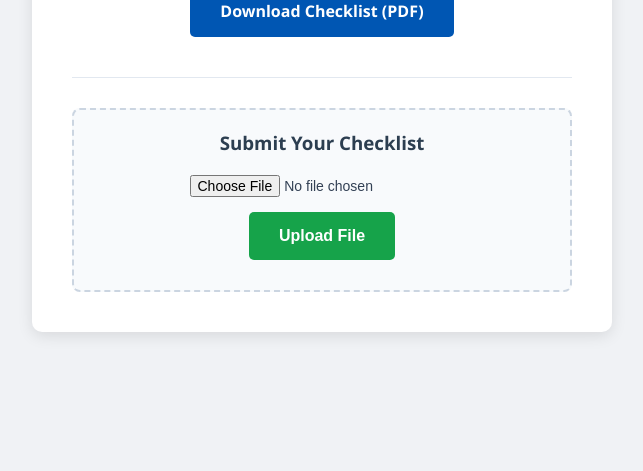
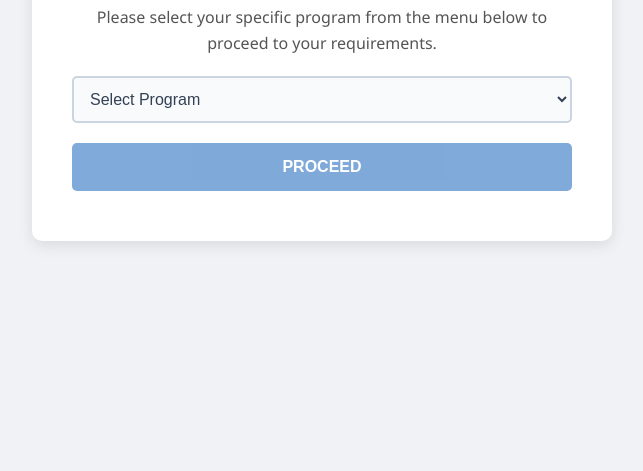
Before and after one commit to slmc-hr-hca-sat-ejmu/Competency_Checklist, a plain HTML site: page index.html in a window 1280 px wide. Shown: the part 329-800 px from the top of the page, without its empty margins (318-961 px from the left). Drawn offline with Linux system fonts and the light colour scheme.

Commit message:
Update index.html

```diff
--- a/index.html
+++ b/index.html
@@ -3,7 +3,7 @@
 <head>
     <meta charset="UTF-8">
     <meta name="viewport" content="width=device-width, initial-scale=1.0">
-    <title>Competency Checklist Download</title>
+    <title>Competency Checklist Portal</title>
     <style>
         /* This section styles the page to make it look professional */
         body {
@@ -34,7 +34,25 @@
             line-height: 1.6;
             font-size: 16px;
         }
-        .download-btn, .upload-btn {
+
+        /* New Dropdown Styles */
+        .form-select {
+            width: 100%;
+            padding: 12px;
+            border: 2px solid #cbd5e1;
+            border-radius: 5px;
+            font-size: 16px;
+            margin-bottom: 20px;
+            color: #334155;
+            background-color: #f8fafc;
+            cursor: pointer;
+        }
+        .form-select:focus {
+            outline: none;
+            border-color: #0056b3;
+        }
+
+        .action-btn {
             background-color: #0056b3;
             color: #ffffff;
             padding: 15px 30px;
@@ -47,9 +65,15 @@
             display: inline-block;
             cursor: pointer;
             margin-bottom: 10px;
+            width: 100%;
+            box-sizing: border-box;
         }
-        .download-btn:hover, .upload-btn:hover {
+        .action-btn:hover:not(:disabled) {
             background-color: #004494;
+        }
+        .action-btn:disabled {
+            opacity: 0.5;
+            cursor: not-allowed;
         }
 
         hr {
@@ -69,15 +93,35 @@
             font-size: 14px;
             color: #334155;
         }
+
+        /* Hide step 2 initially */
+        #step2 {
+            display: none;
+        }
     </style>
 </head>
 <body>
 
-    <div class="container">
-        <h1>Acute Care Training</h1>
+    <div class="container" id="step1">
+        <h1>Competency Checklist</h1>
+        <p>Please select your specific program from the menu below to proceed to your requirements.</p>
+
+        <select id="programSelect" class="form-select">
+            <option value="" disabled selected>Select Program</option>
+            <option value="Acute Care">Acute Care</option>
+            <option value="Ambulatory Care">Ambulatory Care</option>
+            <option value="Emergency Care">Emergency Care</option>
+            <option value="Surgical Care">Surgical Care</option>
+        </select>
+
+        <button id="proceedBtn" class="action-btn" disabled>PROCEED</button>
+    </div>
+
+    <div class="container" id="step2">
+        <h1 id="programHeader">Program Training</h1>
         <p>Please download your Competency Checklist below. Once filled out, rename the file with your actual surname and upload it here.</p>
 
-        <a href="SURNAME_Competency_Checklist_for_Acute_Care.pdf" class="download-btn" download>
+        <a href="#" id="downloadLink" class="action-btn" download>
             Download Checklist (PDF)
         </a>
 
@@ -88,13 +132,46 @@
             <form id="uploadForm">
                 <input type="file" id="fileUpload" accept="application/pdf" required>
                 <br>
-                <button type="submit" class="upload-btn" id="submitBtn" style="background-color: #16a34a;">Upload File</button>
+                <button type="submit" class="action-btn" id="submitBtn" style="background-color: #16a34a;">Upload File</button>
             </form>
             <p id="statusMessage" style="font-size: 14px; color: #16a34a; font-weight: bold; display: none; margin-bottom: 0;"></p>
         </div>
     </div>
 
     <script>
+        // --- UI NAVIGATION LOGIC ---
+        const step1 = document.getElementById('step1');
+        const step2 = document.getElementById('step2');
+        const programSelect = document.getElementById('programSelect');
+        const proceedBtn = document.getElementById('proceedBtn');
+
+        const programHeader = document.getElementById('programHeader');
+        const downloadLink = document.getElementById('downloadLink');
+
+        // Enable button only when a program is selected
+        programSelect.addEventListener('change', function() {
+            if (this.value !== "") {
+                proceedBtn.disabled = false;
+            }
+        });
+
+        // Switch screens and configure the download dynamically
+        proceedBtn.addEventListener('click', function() {
+            const selectedProgram = programSelect.value;
+
+            // Set the dynamic Header
+            programHeader.innerText = selectedProgram + " Training";
+
+            // Format the filename (e.g., "Acute Care" becomes "Acute_Care")
+            const formattedName = selectedProgram.replace(/ /g, "_");
+            downloadLink.href = `SURNAME_Competency_Checklist_for_${formattedName}.pdf`;
+
+            // Hide Step 1, Show Step 2
+            step1.style.display = 'none';
+            step2.style.display = 'block';
+        });
+
+        // --- GOOGLE DRIVE UPLOAD LOGIC ---
         document.getElementById('uploadForm').addEventListener('submit', function(e) {
             e.preventDefault();
 
@@ -111,6 +188,7 @@
                 status.innerText = "Uploading " + file.name + "... Please wait.";
                 submitBtn.disabled = true;
                 submitBtn.style.opacity = "0.5";
+                submitBtn.innerText = "Uploading...";
 
                 const reader = new FileReader();
 
@@ -125,7 +203,7 @@
                     };
 
                     // !!! PASTE YOUR DEPLOYED WEB APP URL HERE !!!
-                    const scriptUrl = "https://script.google.com/macros/s/AKfycbwA91EtnZSvM413QevrxBQWeT7PP8BTFk-Mnm7In73tfFnBjNNZYgNkUfCbHX37fPzAmQ/exec";
+                    const scriptUrl = "YOUR_WEB_APP_URL_HERE";
 
                     fetch(scriptUrl, {
                         method: "POST",
@@ -150,6 +228,7 @@
                         // Re-enable button
                         submitBtn.disabled = false;
                         submitBtn.style.opacity = "1";
+                        submitBtn.innerText = "Upload File";
                     });
                 };
 
```
